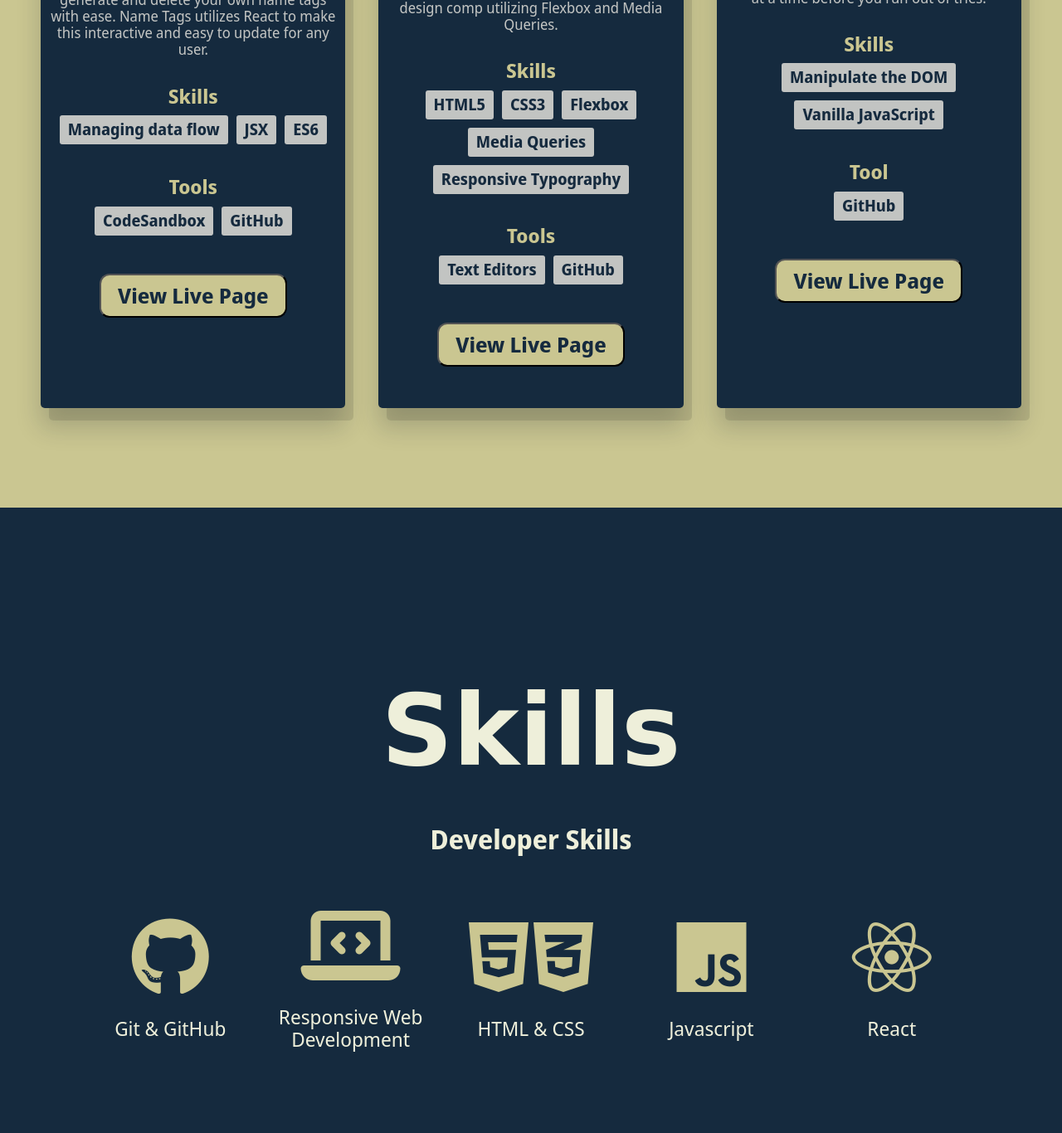
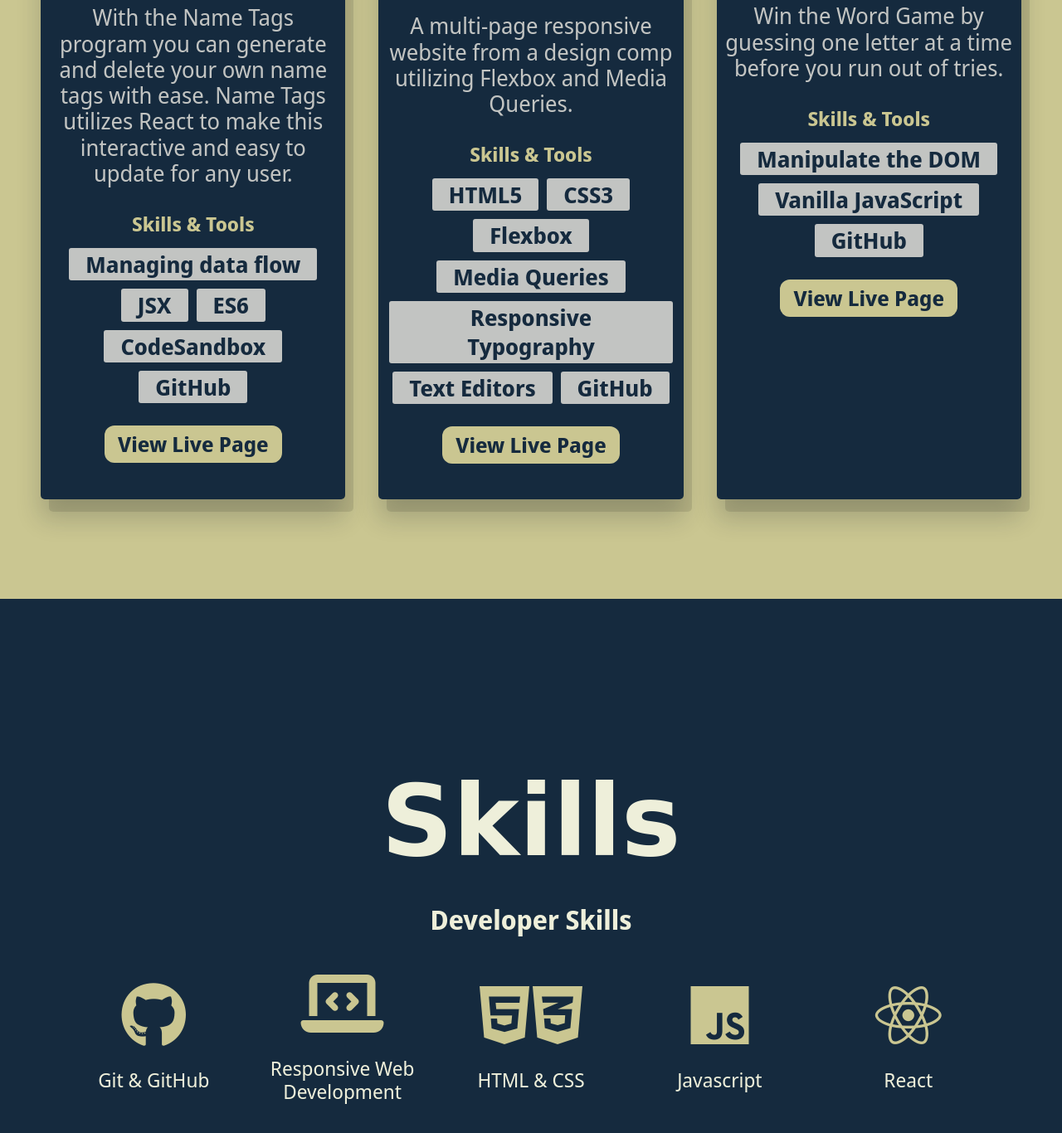
Before and after one commit to Dev-Wy/Portfolio, a website built with webpack: page index.html in a window 1280 px wide. Shown: the part 1660-3026 px from the top of the page at 83% size. Built offline with nearby package versions, Linux system fonts and the light colour scheme; a web font is replaced by a local one.

Commit message:
Updated Name Tag Link and Projects

```diff
--- a/css/style.css
+++ b/css/style.css
@@ -166,7 +166,8 @@ textarea {
    These examples override the primary ('mobile first') styles.
    Modify as content requires.
    ========================================================================== */
-html, body {
+
+   html, body {
   height:100%
 }
 
@@ -180,8 +181,6 @@ body{
   background-color: #152a3e;
   font-family: 'Noto Sans Display', sans-serif;
 }
-
-
 
 h1 {
   font-family: 'Noto Sans Display', sans-serif;
@@ -307,6 +306,16 @@ header .content-wrapper {
   box-shadow: 10px 15px rgba(0,0,0,.1), 0 23px 30px rgba(17,24,39,.2);
 }
 
+#projects img {
+  border: 5px solid #c2c4c2;
+  display: block;
+  margin-left: auto;
+  margin-right: auto;
+  padding-bottom: 0px;
+  width: 70%;
+  border-radius: 5px;
+}
+
 #projects h2 {
   font-family:'Seaweed Script', cursive;
   font-size:4em;
@@ -320,28 +329,14 @@ header .content-wrapper {
   margin-top: 20px;
 }
 
-#projects img {
-  border: 5px solid #c2c4c2;
-  display: block;
-  margin-left: auto;
-  margin-right: auto;
-  padding-bottom: 0px;
-  width: 70%;
-  border-radius: 5px;
+#projects h4{
+  font-size: 1.2em;
+  margin-bottom: 10px;
 }
 
 #projects p {
   color: #c2c4c2;
-  font-size: 1.3em;
-}
-
-#projects a {
-  padding:0;
-}
-
-#projects h4{
-  font-size: 1.45em;
-  margin-bottom: 5px;
+  font-size: 1em;
 }
 
 #projects ul{
@@ -349,43 +344,36 @@ header .content-wrapper {
   padding-left: 0px;
 }
 
-#projects li {
+#projects .skills-used li {
   background-color: #c2c4c2;
   color:#152a3e;
+  font-size: 1em;;
   line-height: 1.4;
   font-weight: bold;
   border-radius: 3px;
   margin: 5px 3px;
-  padding: 2px 8px;
+  padding: 1px 5px;
 }
 
-#projects button {
-  font-size: 1.45em;
+#projects .skills-used {
+  margin-bottom: 30px;
+}
+#projects a.project-link {
+  color:#152a3e;
+  padding: 5px 16px;
+  margin-bottom: 10px;
+}
+
+#projects .project-link {
+  font-size: 1em;
   font-weight: bold;
   border-radius: 12px;
   color:#152a3e;
   background-color: #cac691;
-  margin-top: 15px;
-  padding: 10px 16px;
-}
-
-#projects a {
-color:#152a3e;
 }
 
 #skills {
   padding:20px;
-}
-
-#skills h2 {
-  font-size: 3.4em;
-  text-align: center;
-  padding-bottom: 12px;
-}
-
-#skills h3 {
-  font-size: 1.75em;
-  text-align: center;
 }
 
 #skills .skills-wrapper {
@@ -400,11 +388,26 @@ color:#152a3e;
   text-align: center;
 }
 
-#skills article {
+#skills .skill {
   text-align: center;
   width: 40%;
   padding: 10px;
   display: block;
+}
+
+#skills h2 {
+  font-size: 3.4em;
+  text-align: center;
+  padding-bottom: 12px;
+}
+
+#skills h3 {
+  font-size: 1.75em;
+  text-align: center;
+}
+
+#skills p {
+  font-size: 1.3em;
 }
 
 #skills ul {
@@ -420,13 +423,14 @@ color:#152a3e;
   padding: 10px;
 }
 
-#skills i {
+#skills i.fa-brands {
   color:#cac691;
-  font-size:4em;
+  font-size:5em;
 }
 
-#skills p {
-  font-size: 1.3em;
+#skills i.fa-solid {
+  color:#cac691;
+  font-size:5em;
 }
 
 #about {
@@ -442,6 +446,10 @@ color:#152a3e;
   /*border-bottom:1px solid #152a3e;*/
 }
 
+#about p {
+  padding-top: 10px;
+}
+
 #about img {
   border: 4px solid #152a3e;
   display: block;
@@ -451,10 +459,6 @@ color:#152a3e;
   width: 70%;
   border-radius: 5px;
   box-shadow: 10px 15px rgba(0,0,0,.2), 0 23px 30px rgba(17,24,39,.2);
-}
-
-#about p {
-  padding-top: 10px;
 }
 
 #about .name {
@@ -540,36 +544,38 @@ color:#152a3e;
   }
 
   #projects p {
-    font-size: 1.1em;
+    font-size: 1.7em;
   }
 
-  #projects li {
+  #projects .skills-used li {
     font-size: 1.7em;
     line-height: 1.3em;
     padding: 2px 20px;
   }
 
-  #projects button {
+  #projects .project-link {
     font-size: 1.9em;
     padding: 17px 25px;
+  }
+
+  #skills .skill {
+    text-align: center;
+    width: 17%;
+    padding: 10px;
+    display: block;
   }
 
   #skills h2 {
     font-size: 5em;
   }
 
+  #skills p {
+    font-size: 1.5em;
+  }
+
   #skills li {
     font-size: 1.5em;
     padding: 20px;
-  }
-
-  #skills i {
-    color:#cac691;
-    font-size:4.2em;
-  }
-
-  #skills p {
-    font-size: 1.5em;
   }
 
   #about h2 {
@@ -660,7 +666,7 @@ color:#152a3e;
   #projects .full-width {
     display: flex;
     justify-content: center;
-    align-items: top;
+    /*align-items: top;*/
     flex-flow: row wrap;
     text-align: center;
   }
@@ -691,7 +697,7 @@ color:#152a3e;
       font-size: 1.5em;
   }
 
-  #projects button {
+  #projects .project-link {
     font-size: 1.6em;
     margin-top: 25px;
     padding: 10px 20px;
@@ -704,7 +710,7 @@ color:#152a3e;
   #skills h2 {
     font-size: 7.5em;
     text-align: center;
-    padding: none;
+    padding: 0;
     margin-bottom: 30px;
   }
 
@@ -713,11 +719,15 @@ color:#152a3e;
     text-align: center;
   }
 
-  #skills article {
+  #skills h5 {
     text-align: center;
     width: 17%;
     padding: 5px;
     display: block;
+  }
+
+  #skills p {
+    font-size: 1.5em;
   }
 
   #skills ul {
@@ -733,10 +743,6 @@ color:#152a3e;
   #skills i {
     color:#cac691;
     font-size:4em;
-  }
-
-  #skills p {
-    font-size: 1.5em;
   }
 
   #about .content-wrapper{
--- a/index.html
+++ b/index.html
@@ -57,63 +57,48 @@
             <h3>Name Tag Generator</h3>
             <p>With the Name Tags program you can generate and delete your own name tags with ease. Name Tags utilizes React to make this interactive and easy to update for any user.</p>
             <div class="skills-used">
-              <h4>Skills</h4>
+              <h4>Skills & Tools</h4>
               <ul>
                 <li>Managing data flow</li>
                 <li>JSX</li>
                 <li>ES6</li>
-              </ul>
-            </div>
-            <div class="tools-used">
-              <h4>Tools</h4>
-              <ul>
                 <li>CodeSandbox</li>
                 <li>GitHub</li>
               </ul>
             </div>
-            <button><a href="https://dev-wy.github.io/Name-Tag-Generator/"> View Live Page </a></button>
+            <a class="project-link" href="https://dev-wy.github.io/Name-Tag-Generator/" target="_blank">View Live Page</a>
           </div>
           <div class="third-width">
             <a href="https://dev-wy.github.io/Unplugged/"><img src="img/unplugged.jpg" alt="Unplugged Responsive Website"></a>
             <h3>Unplugged</h3>
             <p>A multi-page responsive website from a design comp utilizing Flexbox and Media Queries.</p>
             <div class="skills-used">
-              <h4>Skills</h4>
+              <h4>Skills & Tools</h4>
               <ul>
                 <li>HTML5</li>
                 <li>CSS3</li>
                 <li>Flexbox</li>
                 <li>Media Queries</li>
                 <li>Responsive Typography</li>
-              </ul>
-            </div>
-            <div class= "tools-used">
-              <h4>Tools</h4>
-              <ul>
                 <li>Text Editors</li>
                 <li>GitHub</li>
               </ul>
             </div>
-            <button><a href="https://dev-wy.github.io/Unplugged/"> View Live Page </a></button>
+            <a class="project-link" href="https://dev-wy.github.io/Unplugged/" target="_blank">View Live Page</a>
           </div>
           <div class="third-width">
             <a href="https://dev-wy.github.io/Guess-the-Word-Game/"><img src="img/guess-the-word.png" alt="Guess the Word Game interactive website"></a>
             <h3>Guess the Word Game</h3>
             <p>Win the Word Game by guessing one letter at a time before you run out of tries.</p>
             <div class="skills-used">
-              <h4>Skills</h4>
+              <h4>Skills & Tools</h4>
               <ul>
                 <li>Manipulate the DOM</li>
                 <li>Vanilla JavaScript</li>
-              </ul>
-            </div>
-            <div class="tools-used">
-              <h4>Tool</h4>
-              <ul>
                 <li>GitHub</li>
               </ul>
             </div>
-            <button><a href="https://dev-wy.github.io/Guess-the-Word-Game/"> View Live Page </a></button>
+            <a class="project-link" href="https://dev-wy.github.io/Guess-the-Word-Game/" target="_blank">View Live Page</a>
           </div>
         </div>
       </div>
@@ -124,36 +109,26 @@
           <h2>Skills</h2>
           <h3>Developer Skills</h3>
             <div class="skills-items">
-              <article>
-                <p>
-                  <i class="fa-brands fa-github fa-xxl" style="color: #cac691;"></i>
-                </p>
+              <div class="skill">
+                <i class="fa-brands fa-github fa-xxl" style="color: #cac691;"></i>
                 <p>Git & GitHub</p>
-              </article>
-              <article>
-                <p>
-                  <i class="fa-solid fa-laptop-code" style="color: #cac691;"></i>
-                </p>
+              </div>
+              <div class="skill">
+                <i class="fa-solid fa-laptop-code" style="color: #cac691;"></i>
                 <p>Responsive Web Development</p>
-              </article>
-              <article>
-                <p>
-                  <i class="fa-brands fa-html5 fa-xxl" style="color: #cac691;"></i>  <i class="fa-brands fa-css3-alt fa-xxl" style="color: #cac691;"></i>
-                </p>
+              </div>
+              <div class="skill">
+                <i class="fa-brands fa-html5 fa-xxl" style="color: #cac691;"></i>  <i class="fa-brands fa-css3-alt fa-xxl" style="color: #cac691;"></i>
                 <p>HTML & CSS</p>
-              </article>
-              <article>
-                <p>
-                  <i class="fa-brands fa-js fa-xxl" style="color: #cac691;"></i>
-                </p>
+              </div>
+              <div class="skill">
+                <i class="fa-brands fa-js fa-xxl" style="color: #cac691;"></i>
                 <p>Javascript</p>
-              </article>
-              <article>
-                <p>
-                  <i class="fa-brands fa-react fa-xxl" style="color: #cac691;"></i>
-                </p>
+              </div>
+              <div class="skill">
+                <i class="fa-brands fa-react fa-xxl" style="color: #cac691;"></i>
                 <p>React</p>
-              </article>
+              </div>
             </div>
         </div>
         <h3>Tech Stack</h3>
@@ -173,7 +148,7 @@
         <div class="full-width">
           <div class="half-width-wrapper">
             <div class="half-width-1">
-              <img src="img/D.jpg" alt="D Wyant"/>
+              <img src="img/D.jpg" alt="D Wyant">
             </div>
             <div class="half-width-2">
               <p class="name">Hi, I’m D Wyant.</p>
```
